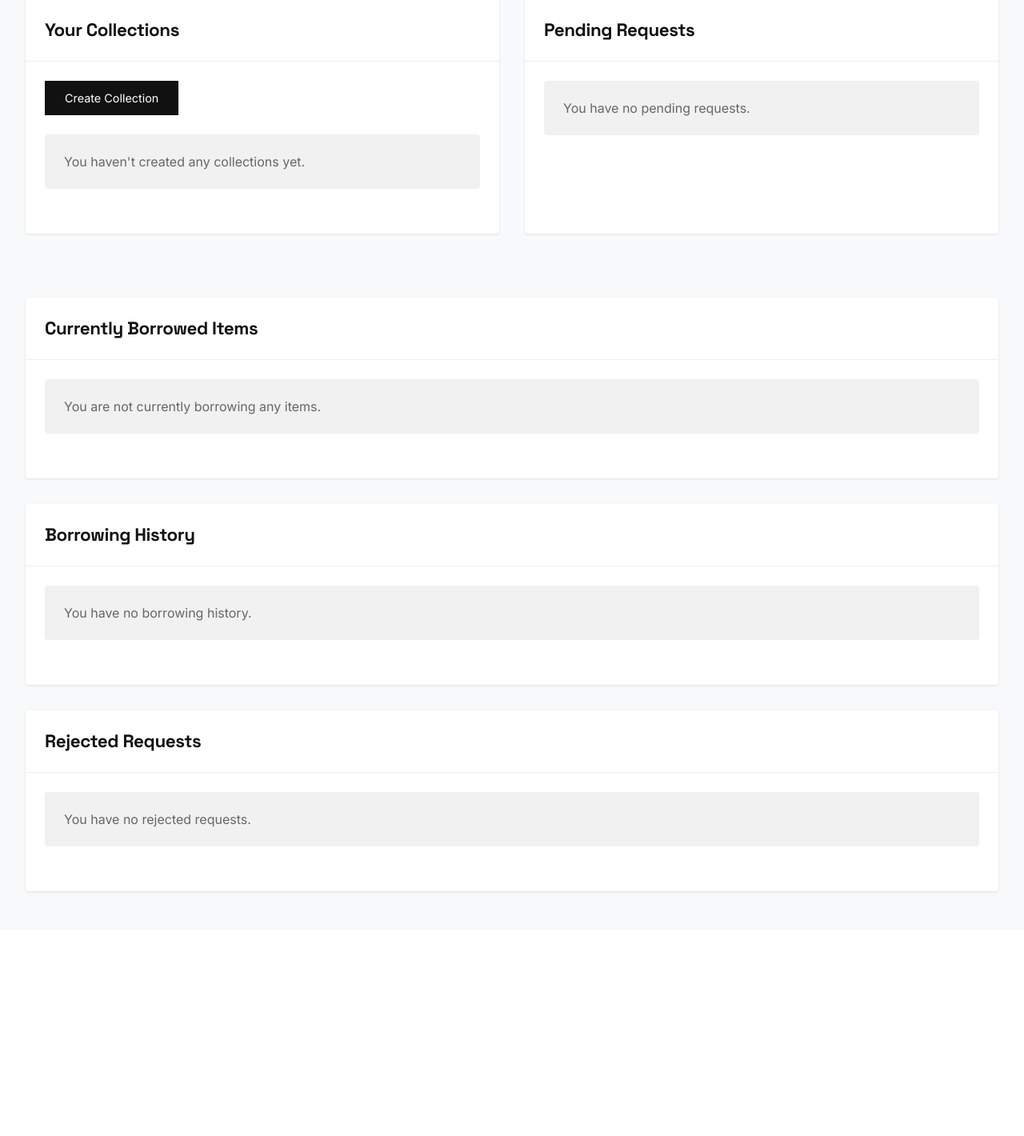
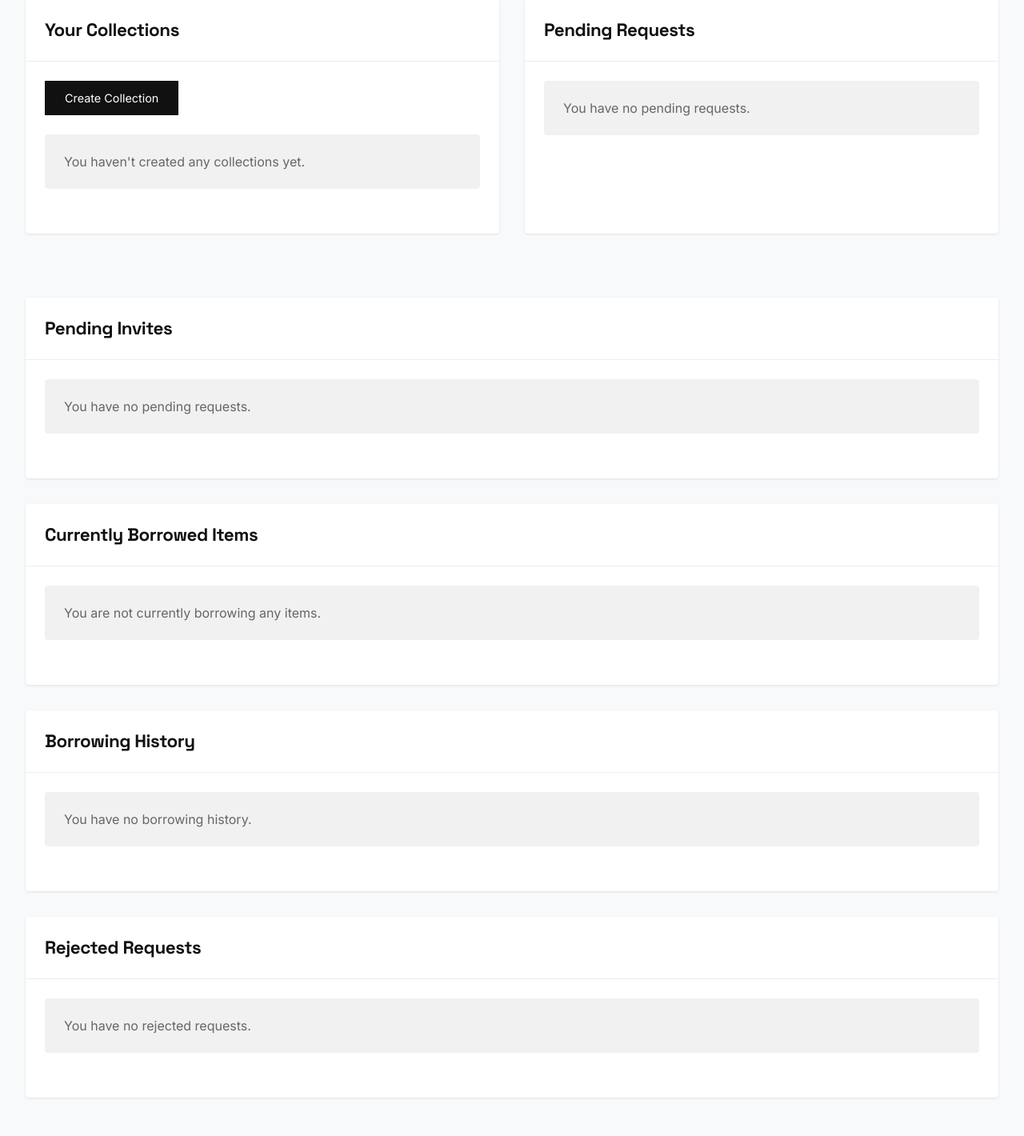
Before and after one commit to samapolinsky/clothing-lending, a Django app: page /lending/patron/page/ in a window 1280 px wide. Shown: the part 211-1631 px from the top of the page at 80% size. Before the commit the page ends 1327 px from the top, so only its background shows below. Run offline with Django 5.2, Linux system fonts and the light colour scheme; the visitor is signed in with stand-in values (Sample User, id 1); data that the repository does not hold is empty; parts of the project's set-up code (start-up, migrations or seed data) failed here and were passed over; some libraries are stand-ins or nearby versions.

Commit message:
Added pending invites section to patron dashboard!

```diff
--- a/clothing_lending/templates/patron/page.html
+++ b/clothing_lending/templates/patron/page.html
@@ -379,6 +379,42 @@
 
             <div class="card">
                 <div class="card-header">
+                    <h4>Pending Invites</h4>
+                </div>
+                <div class="card-body">
+                    {% if pending_invites %}
+                        <div class="table-responsive">
+                            <table class="table">
+                                <thead>
+                                    <tr>
+                                        <th>Collection</th>
+                                        <th>Requested On</th>
+                                        <th>Status</th>
+                                    </tr>
+                                </thead>
+                                <tbody>
+                                    {% for invite in pending_invites %}
+                                    <tr>
+                                        <td>
+                                            {{ invite.collection.name }}
+                                        </td>
+                                        <td>{{ invite.request_date|date:"M d, Y" }}</td>
+                                        <td><span class="badge badge-primary">Pending</span></td>
+                                    </tr>
+                                    {% endfor %}
+                                </tbody>
+                            </table>
+                        </div>
+                    {% else %}
+                        <div class="alert alert-secondary">
+                            You have no pending requests.
+                        </div>
+                    {% endif %}
+                </div>
+            </div>
+
+            <div class="card">
+                <div class="card-header">
                     <h4>Currently Borrowed Items</h4>
                 </div>
                 <div class="card-body">
--- a/clothing_lending/views.py
+++ b/clothing_lending/views.py
@@ -593,12 +593,16 @@ def patron_page(request):
     ).order_by('-request_date')[:10]  # Show last 10 items
 
     # Now get invites!
-
+    pending_invites = Invite.objects.filter(
+        requester=patron,
+        status='PENDING'
+    ).order_by('-request_date')
 
     context = {
         'collections': collections,
         'patron': patron,
         'pending_requests': pending_requests,
+        'pending_invites': pending_invites,
         'approved_items': approved_items,
         'borrowing_history': borrowing_history,
     }
```
